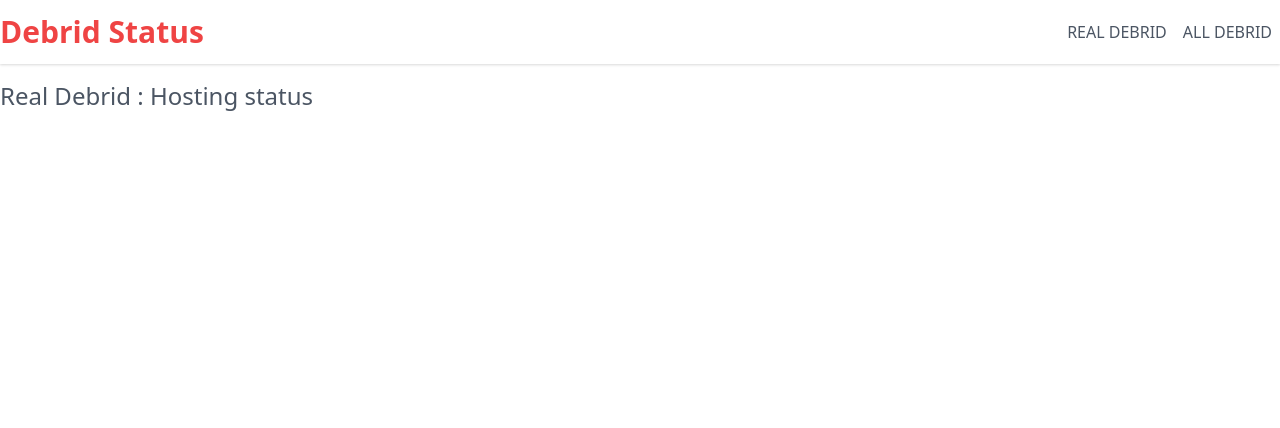
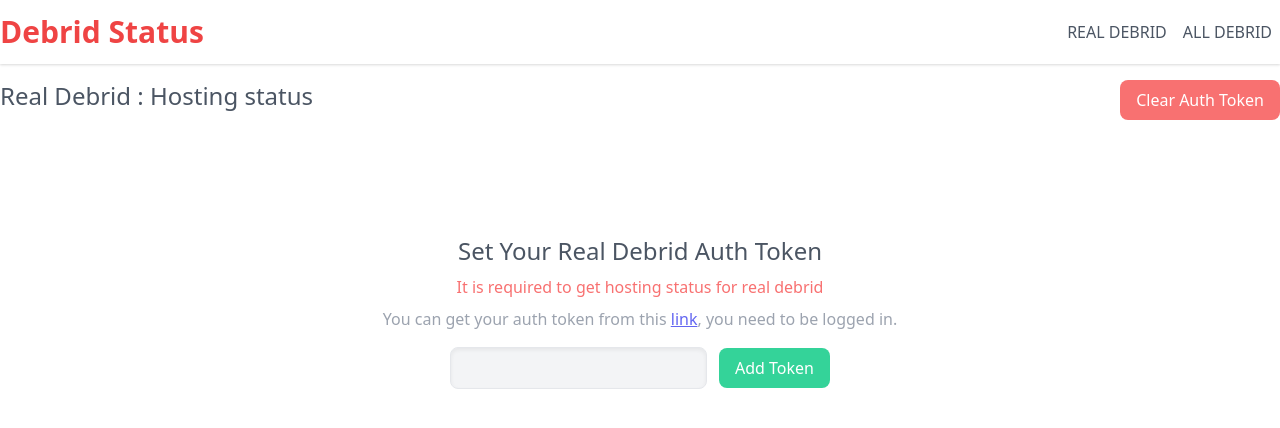
Before and after one commit to Valac01/debrid-status, a React (Create React App) app: page /real-debrid in a window 1280 px wide. Shown: the top 428 px of the page. Built offline with nearby package versions, Linux system fonts and the light colour scheme; no server answers.

Commit message:
You can add your token in real debrid

```diff
--- /dev/null
+++ b/src/components/AuthToken.js
@@ -0,0 +1,59 @@
+import { useState } from "react";
+import PropTypes from "prop-types";
+
+const AuthToken = ({ setLocalAuth }) => {
+  const [tokenField, setTokenField] = useState("");
+  const handleSubmit = (e) => {
+    e.preventDefault();
+    console.log(tokenField);
+    if (tokenField) {
+      localStorage.setItem("auth_token", tokenField);
+      setLocalAuth(tokenField);
+    }
+    setTokenField("");
+  };
+  return (
+    <div className="h-96 flex justify-center items-center">
+      <div>
+        <h3 className="text-2xl text-gray-600 text-center mb-2">
+          Set Your Real Debrid Auth Token
+        </h3>
+        <p className="text-base text-red-400 text-center mb-2">
+          It is required to get hosting status for real debrid
+        </p>
+        <p className="text-base text-gray-400 text-center mb-4">
+          You can get your auth token from this&nbsp;
+          <a
+            className="text-indigo-500 underline"
+            href="https://real-debrid.com/apitoken"
+            target="_blank"
+            rel="noopener noreferrer nofollow"
+          >
+            link
+          </a>
+          , you need to be logged in.
+        </p>
+        <form onSubmit={handleSubmit} className="text-center">
+          <input
+            className="shadow-inner bg-gray-100 appearance-none border rounded-lg py-2 px-3 mr-3 text-gray-600"
+            type="text"
+            value={tokenField}
+            onChange={(e) => setTokenField(e.target.value)}
+          />
+          <button
+            type="submit"
+            className="text-white bg-green-400 px-4 py-2 rounded-lg"
+          >
+            Add Token
+          </button>
+        </form>
+      </div>
+    </div>
+  );
+};
+
+AuthToken.propTypes = {
+  setLocalAuth: PropTypes.func,
+};
+
+export default AuthToken;
--- a/src/pages/RealDebrid.js
+++ b/src/pages/RealDebrid.js
@@ -2,32 +2,54 @@
 import GridStyles from "./Grid.module.css";
 import { useEffect, useState } from "react";
 import axios from "axios";
+import AuthToken from "../components/AuthToken";
 
 const RealDebrid = () => {
   const [hostsData, setHostsData] = useState({});
+  const [localAuth, setLocalAuth] = useState("");
+
   useEffect(() => {
+    setLocalAuth(localStorage.getItem("auth_token"));
     const cancelToken = axios.CancelToken;
     const source = cancelToken.source();
+    if (localStorage != "") {
       axios
         .get("https://api.real-debrid.com/rest/1.0/hosts/status", {
           params: {
-          auth_token: "",
+            auth_token: localAuth,
           },
           cancelToken: source.token,
         })
         .then((res) => {
           setHostsData(res.data);
           console.log(hostsData);
+        })
+        .catch((err) => {
+          console.log(err.message);
         });
-
+    }
     return () => {
       source.cancel;
     };
-  }, []);
+  }, [localAuth]);
+
+  const clearAuthToken = () => {
+    setLocalAuth("");
+    localStorage.removeItem("auth_token");
+  };
 
   return (
     <div className="container px-2 sm:px-0 pt-4">
+      <div className="flex justify-between">
         <h1 className="text-2xl text-gray-600">Real Debrid : Hosting status</h1>
+        <button
+          onClick={clearAuthToken}
+          className="text-white bg-red-400 px-4 py-2 rounded-lg"
+        >
+          Clear Auth Token
+        </button>
+      </div>
+      {localAuth ? (
         <div className={GridStyles.grid}>
           {Object.keys(hostsData).map((host) => {
             let status = true;
@@ -39,6 +61,9 @@
             return <Host key={host} host={hostsData[host]} status={status} />;
           })}
         </div>
+      ) : (
+        <AuthToken setLocalAuth={setLocalAuth} />
+      )}
     </div>
   );
 };
```
Lines whose indentation alone changed are shown as unchanged.
